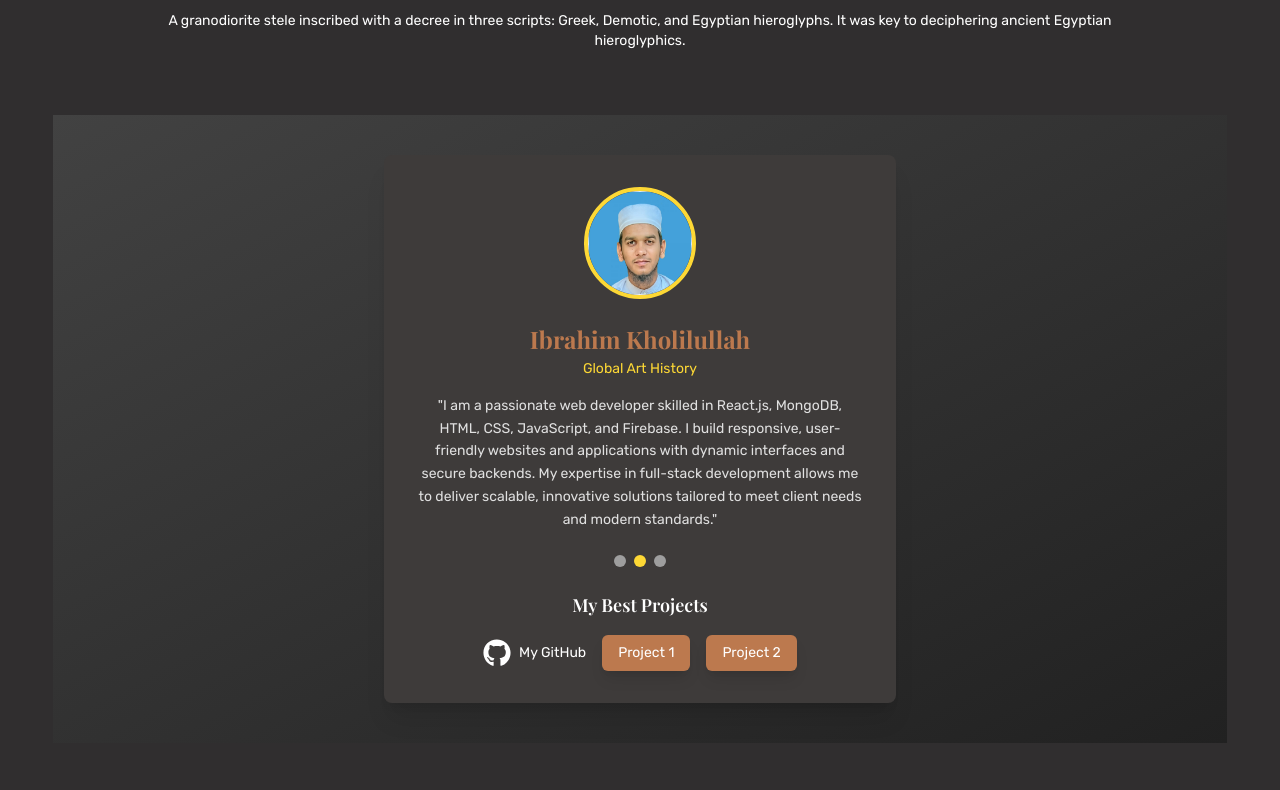
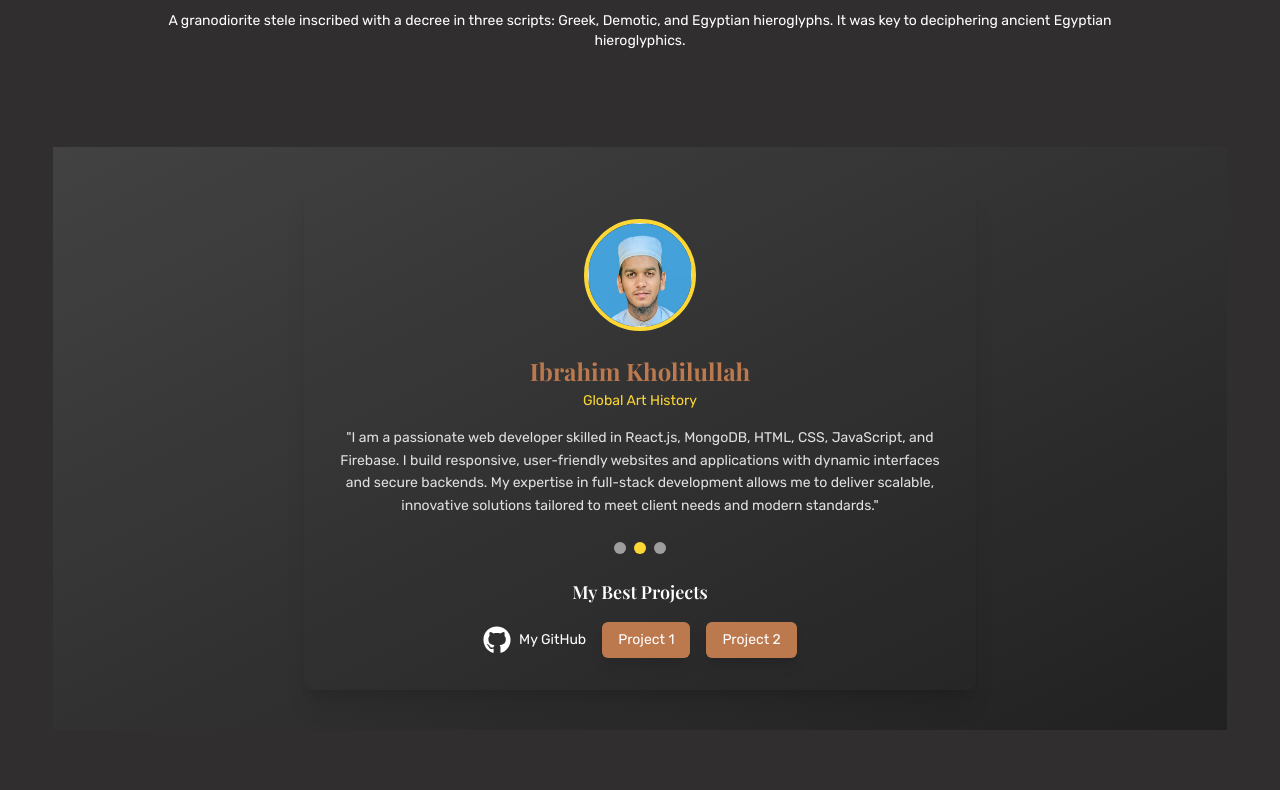
Before and after one commit to ibrahimkholilullah-web/global-Art-History, a React (Vite) app: page / in a window 1280 px wide. Shown: the part 2550-3340 px from the top of the page. Built offline with nearby package versions, Linux system fonts and the light colour scheme; no server answers; a web font is replaced by a local one.

Commit message:
history page update

```diff
--- a/src/Components/ExtraSection/ExtraFeatures.jsx
+++ b/src/Components/ExtraSection/ExtraFeatures.jsx
@@ -4,8 +4,8 @@ import { FaGithub } from "react-icons/fa";
 
 const ExtraFeatures = () => {
   return (
-    <div className="flex justify-center my-16 items-center py-10 bg-gradient-to-br from-gray-800 to-gray-900">
-      <div className="w-full max-w-lg p-8 bg-[#3E3B3A] rounded-lg shadow-xl text-center transform hover:scale-105 transition duration-300">
+    <div className="flex justify-center my-24 items-center py-10 bg-gradient-to-br from-gray-800 to-gray-900">
+      <div className="w-full max-w-2xl p-8  rounded-lg shadow-xl text-center transform hover:scale-105 transition duration-300">
         {/* Author Image */}
         <div className="flex justify-center mb-6">
           <div className="w-28 h-28 rounded-full overflow-hidden border-4 border-[#FDD835]">
```
